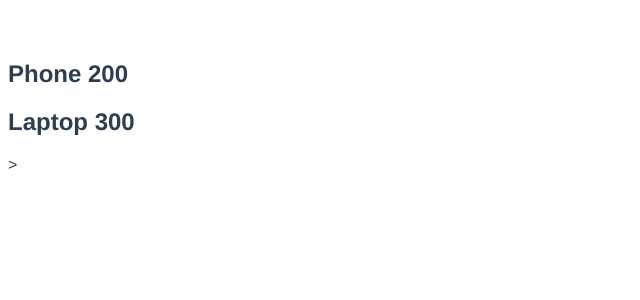
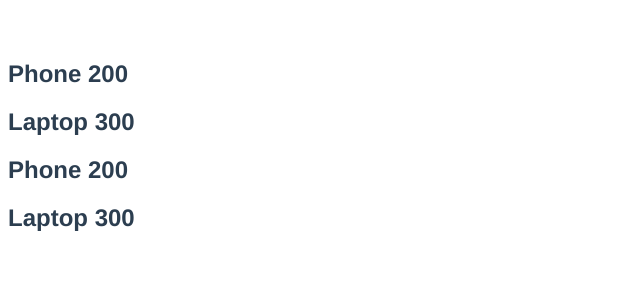
Before and after one commit to DataScientist2807/codevol_vuejs, a Vue app: page / in a window 1280 px wide. Shown: the top 300 px of the page, without its empty margins (0-640 px from the left). Built offline with nearby package versions, Linux system fonts and the light colour scheme.

Commit message:
Computed Properties and v-for

```diff
--- a/src/App.vue
+++ b/src/App.vue
@@ -1,8 +1,11 @@
 <!-- https://github.com/gopinav/Vue-3-Tutorials/blob/master/vue-fundamentals/src/App.vue -->
+ <!-- Computed Properties are cached -->
+
 <template>
  <template v-for="item in items" :key="item.id">
   <h2 v-if="item.price > 100">{{ item.title }} {{ item.price }}</h2>
- </template>>
+ </template>
+ <h2 v-for="item in expensiveItems" :key="item.title">{{ item.title }} {{ item.price }}</h2>
 </template>
 
 <script>
@@ -33,7 +36,9 @@
 
   },
   computed: {
-
+    expensiveItems() {
+      return this.items.filter( item => item.price > 100)
+    }
   }
 };
 </script>
```
